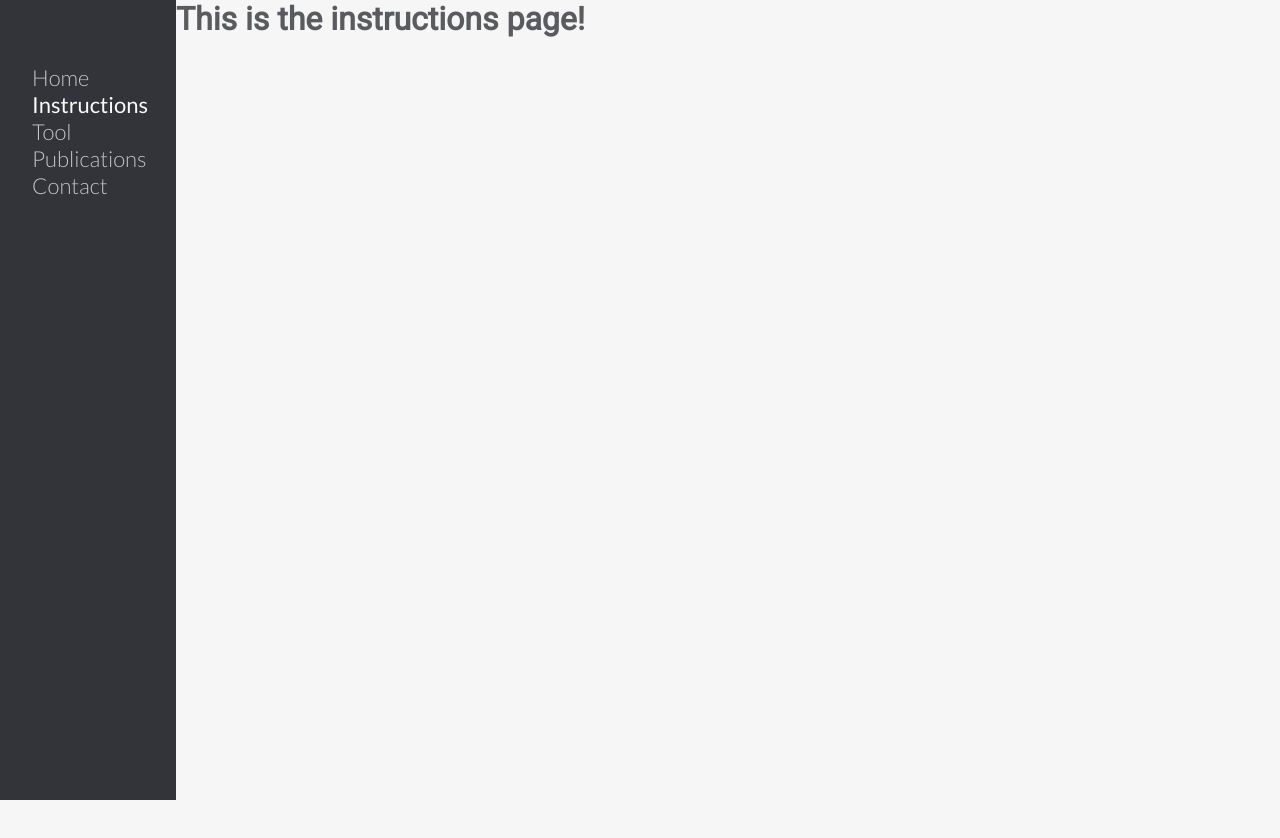
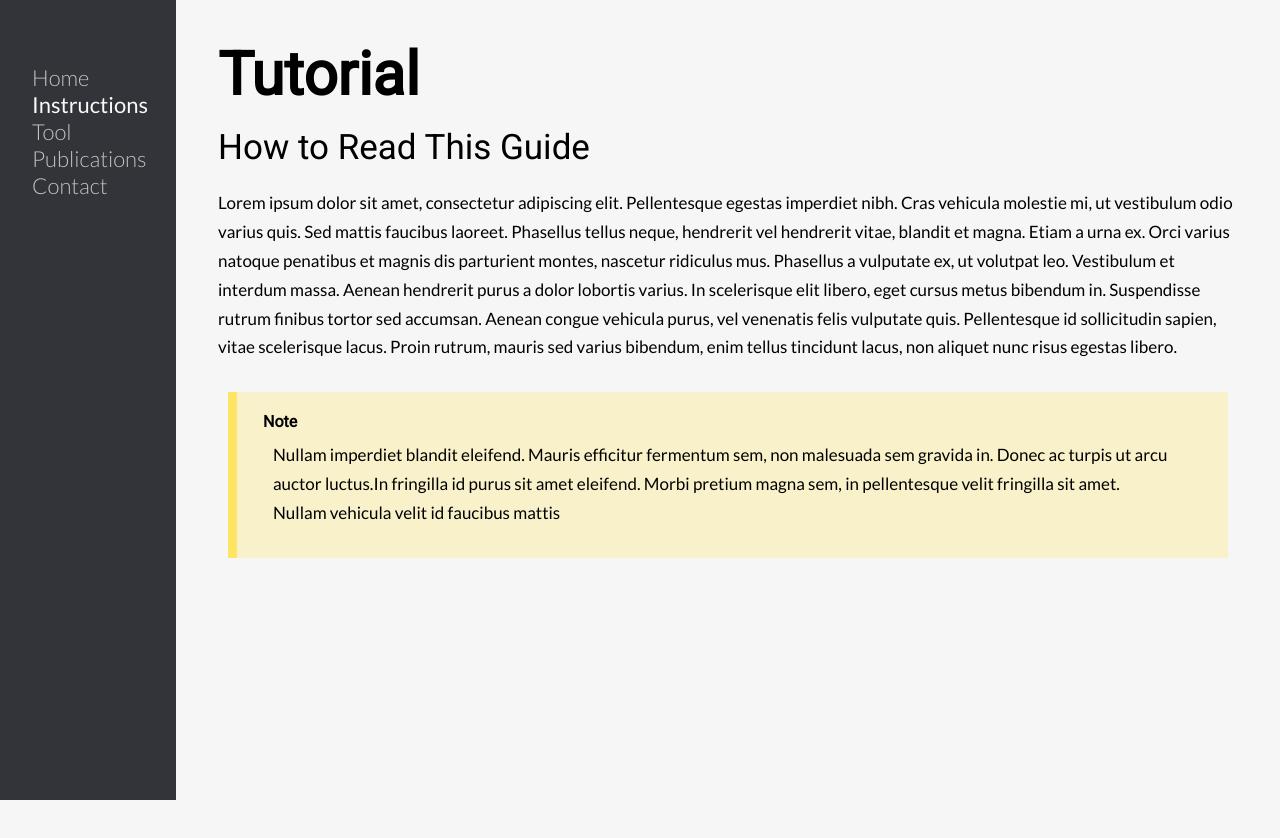
Before and after one commit to pharmbio/plaid-gui, a React (Create React App) app in the folder client/: page /instructions in a window 1280 px wide. Shown: the top 838 px of the page. Before the commit the page ends 800 px from the top, so only its background shows below. Built offline with nearby package versions, Linux system fonts and the light colour scheme; the HTML template or start-up script is replaced by a standard one.

Commit message:
styling for the paragraphs, headings and instructions stuff

```diff
--- a/client/public/index.html
+++ b/client/public/index.html
@@ -6,7 +6,7 @@
     <meta name="theme-color" content="#000000" />
     <link rel="preconnect" href="https://fonts.gstatic.com" />
     <link
-      href="https://fonts.googleapis.com/css2?family=Roboto:wght@300;400&display=swap"
+      href="https://fonts.googleapis.com/css2?family=Roboto&display=swap"
       rel="stylesheet"
     />
     <link
--- a/client/src/App.js
+++ b/client/src/App.js
@@ -1,6 +1,5 @@
-import PlaidForm from "./components/PlaidForm";
 import Navbar from "./components/Navbar";
-import PlateLayout from "./components/PlateLayout";
+import Instructions from "./components/Instructions";
 import { BrowserRouter as Router, Route, Switch } from "react-router-dom";
 import styled, { createGlobalStyle } from "styled-components";
 import Tool from "./components/Tool";
@@ -35,7 +34,7 @@ const App = () => {
           <Navbar />
           <Switch>
             <Route path="/instructions">
-              <h1>This is the instructions page!</h1>
+              <Instructions />
             </Route>
             <Route path="/tool">
               <Tool />
--- /dev/null
+++ b/client/src/components/Instructions/HighlightedParagraph.jsx
@@ -0,0 +1,29 @@
+import React from "react";
+import styled from "styled-components";
+
+const StyledHighlightedWrapper = styled.section`
+  background-color: rgba(255, 229, 100, 0.3);
+  border-left-color: #ffe564;
+  border-left-width: 9px;
+  border-left-style: solid;
+  padding: 20px 45px 20px 26px;
+  margin: 20px;
+  font-family: "Lato", sans-serif;
+`;
+
+const StyledTitle = styled.h4`
+  font-weight: 700;
+  margin-bottom: 5px;
+  font-family: "Roboto", sans-serif;
+`;
+
+const HighlightedParagraph = (props) => {
+  return (
+    <StyledHighlightedWrapper>
+      <StyledTitle>{props.title}</StyledTitle>
+      {props.children}
+    </StyledHighlightedWrapper>
+  );
+};
+
+export default HighlightedParagraph;
--- /dev/null
+++ b/client/src/components/Instructions/Instructions.jsx
@@ -0,0 +1,69 @@
+import React from "react";
+import styled from "styled-components";
+import HighlightedParahraph from "./HighlightedParagraph.jsx";
+
+const StyledInstructionsWrapper = styled.main`
+  height: 100vh;
+  margin: 2em;
+  display: flex;
+  overflow-y: scroll;
+  flex-direction: column;
+  color: #000;
+`;
+
+const StyledHeading1 = styled.h1`
+  font-size: 60px;
+  line-height: 65px;
+  font-weight: 700;
+  margin: 10px;
+`;
+
+const StyledHeading2 = styled.h2`
+  font-size: 35px;
+  line-height: 1.2;
+  font-weight: 400;
+  margin: 10px;
+`;
+
+const StyledParagraph = styled.p`
+  font-size: 17px;
+  line-height: 1.7;
+  font-weight: 400;
+  font-style: normal;
+  font-family: "Lato", sans-serif;
+  margin: 10px;
+`;
+
+const Instructions = () => {
+  return (
+    <StyledInstructionsWrapper>
+      <StyledHeading1>Tutorial</StyledHeading1>
+      <StyledHeading2>How to Read This Guide</StyledHeading2>
+      <StyledParagraph>
+        Lorem ipsum dolor sit amet, consectetur adipiscing elit. Pellentesque
+        egestas imperdiet nibh. Cras vehicula molestie mi, ut vestibulum odio
+        varius quis. Sed mattis faucibus laoreet. Phasellus tellus neque,
+        hendrerit vel hendrerit vitae, blandit et magna. Etiam a urna ex. Orci
+        varius natoque penatibus et magnis dis parturient montes, nascetur
+        ridiculus mus. Phasellus a vulputate ex, ut volutpat leo. Vestibulum et
+        interdum massa. Aenean hendrerit purus a dolor lobortis varius. In
+        scelerisque elit libero, eget cursus metus bibendum in. Suspendisse
+        rutrum finibus tortor sed accumsan. Aenean congue vehicula purus, vel
+        venenatis felis vulputate quis. Pellentesque id sollicitudin sapien,
+        vitae scelerisque lacus. Proin rutrum, mauris sed varius bibendum, enim
+        tellus tincidunt lacus, non aliquet nunc risus egestas libero.{" "}
+      </StyledParagraph>
+      <HighlightedParahraph title={"Note"}>
+        <StyledParagraph>
+          Nullam imperdiet blandit eleifend. Mauris efficitur fermentum sem, non
+          malesuada sem gravida in. Donec ac turpis ut arcu auctor luctus.In
+          fringilla id purus sit amet eleifend. Morbi pretium magna sem, in
+          pellentesque velit fringilla sit amet. Nullam vehicula velit id
+          faucibus mattis
+        </StyledParagraph>
+      </HighlightedParahraph>
+    </StyledInstructionsWrapper>
+  );
+};
+
+export default Instructions;
--- /dev/null
+++ b/client/src/components/Instructions/index.js
@@ -0,0 +1,3 @@
+import Instructions from "./Instructions"
+
+export default Instructions;
--- a/client/src/components/Navbar/Navbar.jsx
+++ b/client/src/components/Navbar/Navbar.jsx
@@ -21,7 +21,7 @@ const StyledNavLink = styled(NavLink).attrs({ activeClassName })`
 
   &.${activeClassName} {
     color: #fafafa;
-    font-weight:400;
+    font-weight: 400;
   }
 `;
 
```
